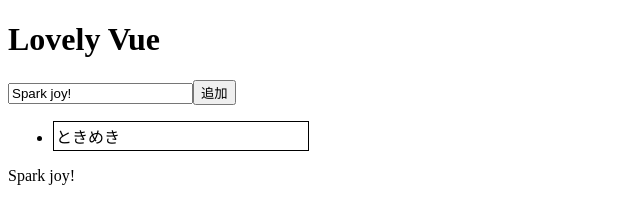
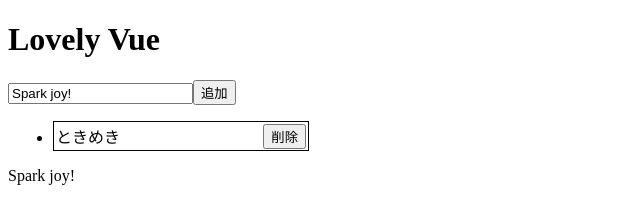
Before and after one commit to kojikozi-dev/lovely-vue, a Vue app: page / in a window 1280 px wide. Shown: the top 211 px of the page, without its empty margins (0-640 px from the left). Built offline with nearby package versions, Linux system fonts and the light colour scheme.

Commit message:
8:Event Propagation to Parent Component

```diff
--- a/src/App.vue
+++ b/src/App.vue
@@ -4,9 +4,20 @@
     <input v-model="message" />
     <button :disabled="isDisabled" @click="add">追加</button>
     <br />
-    <ul>
-      <TaskCard v-for="todo in todos" :key="todo.id" :text="todo.text" />
-    </ul>
+    <template v-if="todos.length === 0">
+      タスクはありません
+    </template>
+    <template v-else>
+      <ul>
+        <TaskCard
+          v-for="todo in todos"
+          :id="todo.id"
+          :key="todo.id"
+          :text="todo.text"
+          @remove-task="remove"
+        />
+      </ul>
+    </template>
     {{ message }}
   </div>
 </template>
@@ -36,6 +47,9 @@
       };
       this.todos.push(newTodo);
       this.message = "";
+    },
+    remove(id) {
+      this.todos = this.todos.filter(todo => todo.id !== id);
     }
   }
 };
--- a/src/components/TaskCard.vue
+++ b/src/components/TaskCard.vue
@@ -1,6 +1,7 @@
 <template>
   <li class="task-card">
-    {{ text }}
+    <span>{{ text }}</span>
+    <button @click="remove">削除</button>
   </li>
 </template>
 
@@ -8,9 +9,19 @@
 export default {
   name: "TaskCard",
   props: {
+    id: {
+      type: Number,
+      required: true
+    },
     text: {
       type: String,
       default: ""
+    }
+  },
+  methods: {
+    remove() {
+      console.log(`remove: ${this.id}`);
+      this.$emit("remove-task", this.id);
     }
   }
 };
@@ -23,4 +34,7 @@
   padding: 2px;
   width: 250px;
 }
+.task-card > button {
+  float: right;
+}
 </style>
```
